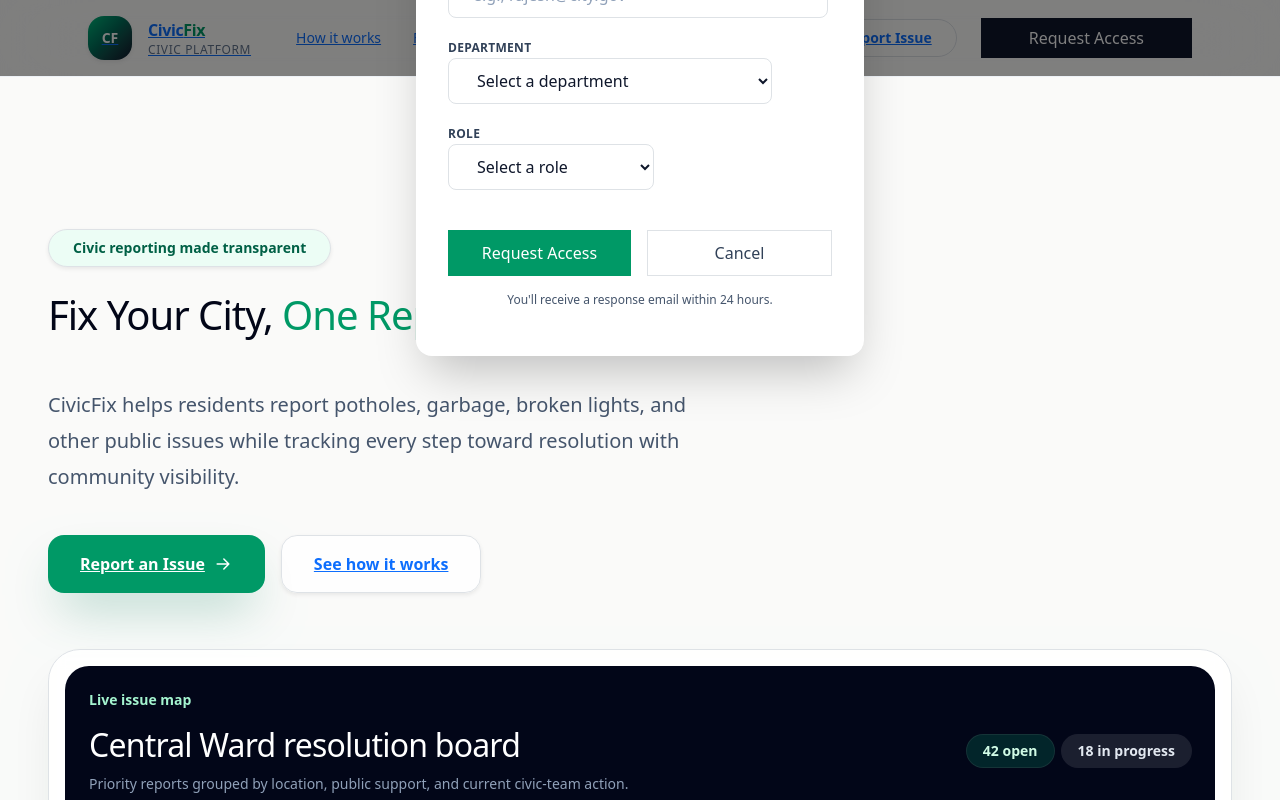
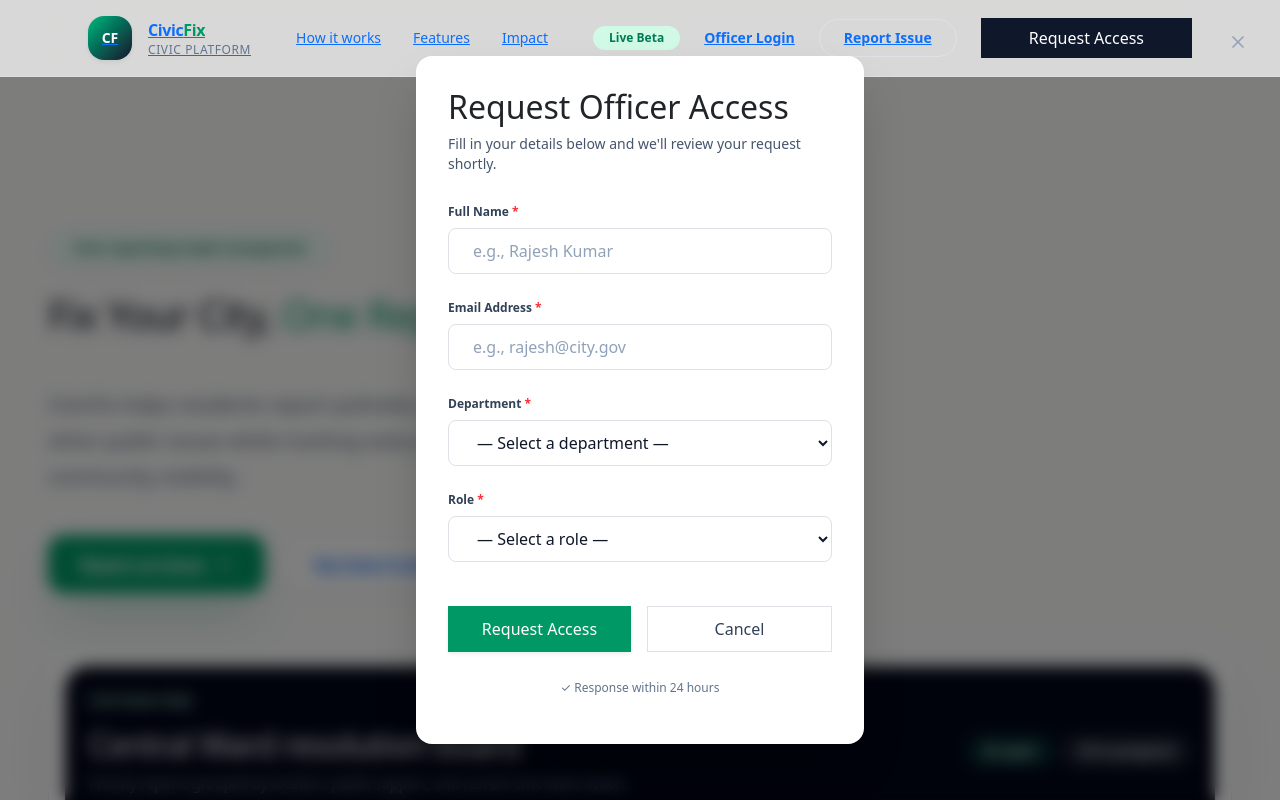
Before and after one commit to Civic-Fix/CivicFix, a React (Vite) app in the folder frontend/authority-jira/: page / in a window 1280 px wide. Both pictures are taken after a click on the button "Request Access". Shown: the top 800 px of the page. Built offline with nearby package versions, Linux system fonts and the light colour scheme; no server answers; a small style sheet from the web is missing.

Commit message:
updating the Request Access Modal

```diff
--- a/frontend/authority-jira/package.json
+++ b/frontend/authority-jira/package.json
@@ -18,7 +18,8 @@
     "react": "^19.2.4",
     "react-dom": "^19.2.4",
     "react-router-dom": "^7.6.2",
-    "tailwindcss": "^4.2.4"
+    "tailwindcss": "^4.2.4",
+    "tailwindcss-animate": "^1.0.7"
   },
   "devDependencies": {
     "@eslint/js": "^9.39.4",
--- a/frontend/authority-jira/src/components/RequestAccessModal.jsx
+++ b/frontend/authority-jira/src/components/RequestAccessModal.jsx
@@ -1,5 +1,6 @@
-import React, { useState } from 'react'
-import { X } from 'lucide-react'
+import React, { useEffect, useState } from 'react'
+import { createPortal } from 'react-dom'
+import { X, CheckCircle } from 'lucide-react'
 
 function RequestAccessModal({ isOpen, onClose }) {
   const [formData, setFormData] = useState({
@@ -12,179 +13,295 @@ function RequestAccessModal({ isOpen, onClose }) {
   const [loading, setLoading] = useState(false)
   const [error, setError] = useState('')
 
-  const handleChange = (e) => {
-    const { name, value } = e.target
-    setFormData((prev) => ({ ...prev, [name]: value }))
+  // Lock background scroll when modal is open
+  useEffect(() => {
+    if (!isOpen) return
+
+    const scrollbarWidth = window.innerWidth - document.documentElement.clientWidth
+    document.body.style.overflow = 'hidden'
+    document.body.style.paddingRight = `${scrollbarWidth}px`
+
+    return () => {
+      document.body.style.overflow = ''
+      document.body.style.paddingRight = ''
+    }
+  }, [isOpen])
+
+  // Handle ESC key to close modal
+  useEffect(() => {
+    if (!isOpen) return
+
+    const handleEsc = (event) => {
+      if (event.key === 'Escape') {
+        onClose()
+      }
     }
 
-  const handleSubmit = async (e) => {
-    e.preventDefault()
+    window.addEventListener('keydown', handleEsc)
+    return () => {
+      window.removeEventListener('keydown', handleEsc)
+    }
+  }, [isOpen, onClose])
+
+  // Handle form field changes
+  const handleChange = (event) => {
+    const { name, value } = event.target
+    setFormData((prevData) => ({
+      ...prevData,
+      [name]: value,
+    }))
+    if (error) {
+      setError('')
+    }
+  }
+
+  // Handle form submission
+  const handleSubmit = async (event) => {
+    event.preventDefault()
     setError('')
     setLoading(true)
 
-    // Validate form
-    if (!formData.fullName || !formData.email || !formData.department || !formData.role) {
+    // Validation: Check all fields are filled
+    if (
+      !formData.fullName.trim() ||
+      !formData.email.trim() ||
+      !formData.department ||
+      !formData.role
+    ) {
       setError('Please fill in all fields')
       setLoading(false)
       return
     }
 
+    // Validation: Check email format
+    const emailRegex = /^[^\s@]+@[^\s@]+\.[^\s@]+$/
+    if (!emailRegex.test(formData.email)) {
+      setError('Please enter a valid email address')
+      setLoading(false)
+      return
+    }
+
     try {
-      // TODO: Replace with actual API call to backend
-      // await api.post('/access-requests', formData)
+      // Simulate API call (replace with actual API call)
+      await new Promise((resolve) => {
+        setTimeout(resolve, 1000)
+      })
+
       console.log('Request submitted:', formData)
+      setSubmitted(true)
+      setLoading(false)
 
-      setSubmitted(true)
+      // Auto close modal after success
       setTimeout(() => {
         setSubmitted(false)
         setFormData({ fullName: '', email: '', department: '', role: '' })
         onClose()
-      }, 2000)
+      }, 2500)
     } catch (err) {
-      setError(err?.message || 'Failed to submit request')
-    } finally {
+      const errorMessage = err instanceof Error ? err.message : 'Failed to submit request. Please try again.'
+      setError(errorMessage)
       setLoading(false)
     }
   }
 
-  if (!isOpen) return null
+  // Don't render until modal is open
+  if (!isOpen) {
+    return null
+  }
 
-  return (
-    <div className="fixed inset-0 z-50 flex items-center justify-center bg-black/50 p-4">
-      <div className="relative w-full max-w-md rounded-2xl bg-white shadow-2xl">
+  const modalContent = (
+    <>
+      {/* Backdrop - semi-transparent overlay */}
+      <div
+        className="fixed inset-0 z-40 bg-black/50 backdrop-blur-sm"
+        onClick={onClose}
+        aria-hidden="true"
+        role="presentation"
+      />
+
+      {/* Modal Container - scrollable if content too tall */}
+      <div className="fixed inset-0 z-50 overflow-y-auto p-4 sm:p-6">
+        <div className="flex min-h-full items-center justify-center">
+          {/* Modal Box */}
+          <div
+            className="w-full max-w-md rounded-2xl bg-white shadow-2xl"
+            onClick={(event) => {
+              event.stopPropagation()
+            }}
+            role="dialog"
+            aria-modal="true"
+            aria-labelledby="modal-title"
+          >
             {/* Close Button */}
             <button
               onClick={onClose}
-          className="absolute right-4 top-4 rounded-lg p-1 hover:bg-slate-100"
+              className="absolute right-4 top-4 sm:right-6 sm:top-6 z-10 rounded-lg p-2 text-slate-400 hover:bg-slate-100 hover:text-slate-600 transition-colors"
+              aria-label="Close modal"
+              type="button"
             >
-          <X className="h-5 w-5 text-slate-600" />
+              <X className="h-5 w-5" />
             </button>
 
             {/* Modal Content */}
             <div className="p-6 sm:p-8">
               {submitted ? (
                 // Success State
-            <div className="text-center">
-              <div className="mx-auto mb-4 flex h-16 w-16 items-center justify-center rounded-full bg-emerald-100">
-                <span className="text-3xl">✓</span>
+                <div className="text-center space-y-4">
+                  <div className="mx-auto flex h-16 w-16 items-center justify-center rounded-full bg-emerald-100">
+                    <CheckCircle className="h-8 w-8 text-emerald-600" />
                   </div>
-              <h2 className="text-2xl font-black text-slate-950">Request Received!</h2>
-              <p className="mt-2 text-sm font-semibold text-slate-700">
-                Check your email for updates. Our team will review your request within 24 hours.
+                  <div>
+                    <h2 id="modal-title" className="text-2xl font-bold text-slate-900">
+                      Request Received!
+                    </h2>
+                    <p className="mt-2 text-sm text-slate-600">
+                      Thank you! We&apos;ll review your request and get back to you within 24 hours.
                     </p>
+                  </div>
                 </div>
               ) : (
                 // Form State
                 <>
                   <div className="mb-6">
-                <h2 className="text-2xl font-black text-slate-950">Request Officer Access</h2>
-                <p className="mt-2 text-sm font-semibold text-slate-600">
-                  Fill out the form below and our admin team will review your request.
+                    <h2 id="modal-title" className="text-2xl font-bold text-slate-900">
+                      Request Officer Access
+                    </h2>
+                    <p className="mt-2 text-sm text-slate-600">
+                      Fill in your details below and we&apos;ll review your request shortly.
                     </p>
                   </div>
 
-              <form onSubmit={handleSubmit} className="space-y-4">
-                {/* Full Name */}
-                <label className="block space-y-2">
-                  <span className="text-xs font-bold uppercase tracking-wide text-slate-700">
-                    Full Name
-                  </span>
+                  <form onSubmit={handleSubmit} className="space-y-5" noValidate>
+                    {/* Full Name Field */}
+                    <div>
+                      <label
+                        htmlFor="fullName"
+                        className="block text-xs font-semibold text-slate-700 mb-2"
+                      >
+                        Full Name <span className="text-red-500">*</span>
+                      </label>
                       <input
+                        id="fullName"
                         type="text"
                         name="fullName"
                         value={formData.fullName}
                         onChange={handleChange}
                         placeholder="e.g., Rajesh Kumar"
-                    className="w-full rounded-lg border border-slate-200 bg-white px-4 py-2.5 text-sm font-semibold text-slate-900 outline-none transition placeholder:text-slate-400 focus:border-emerald-300 focus:ring-2 focus:ring-emerald-500/25"
+                        disabled={loading}
+                        className="w-full rounded-lg border border-slate-200 px-4 py-2.5 text-sm text-slate-900 placeholder:text-slate-400 focus:outline-none focus:ring-2 focus:ring-emerald-500/50 focus:border-transparent disabled:bg-slate-50 disabled:cursor-not-allowed transition-all"
+                        required
                       />
+                    </div>
+
+                    {/* Email Field */}
+                    <div>
+                      <label
+                        htmlFor="email"
+                        className="block text-xs font-semibold text-slate-700 mb-2"
+                      >
+                        Email Address <span className="text-red-500">*</span>
                       </label>
-
-                {/* Email */}
-                <label className="block space-y-2">
-                  <span className="text-xs font-bold uppercase tracking-wide text-slate-700">
-                    Email Address
-                  </span>
                       <input
+                        id="email"
                         type="email"
                         name="email"
                         value={formData.email}
                         onChange={handleChange}
                         placeholder="e.g., rajesh@city.gov"
-                    className="w-full rounded-lg border border-slate-200 bg-white px-4 py-2.5 text-sm font-semibold text-slate-900 outline-none transition placeholder:text-slate-400 focus:border-emerald-300 focus:ring-2 focus:ring-emerald-500/25"
+                        disabled={loading}
+                        className="w-full rounded-lg border border-slate-200 px-4 py-2.5 text-sm text-slate-900 placeholder:text-slate-400 focus:outline-none focus:ring-2 focus:ring-emerald-500/50 focus:border-transparent disabled:bg-slate-50 disabled:cursor-not-allowed transition-all"
+                        required
                       />
+                    </div>
+
+                    {/* Department Field */}
+                    <div>
+                      <label
+                        htmlFor="department"
+                        className="block text-xs font-semibold text-slate-700 mb-2"
+                      >
+                        Department <span className="text-red-500">*</span>
                       </label>
-
-                {/* Department */}
-                <label className="block space-y-2">
-                  <span className="text-xs font-bold uppercase tracking-wide text-slate-700">
-                    Department
-                  </span>
                       <select
+                        id="department"
                         name="department"
                         value={formData.department}
                         onChange={handleChange}
-                    className="w-full rounded-lg border border-slate-200 bg-white px-4 py-2.5 text-sm font-semibold text-slate-900 outline-none transition focus:border-emerald-300 focus:ring-2 focus:ring-emerald-500/25"
+                        disabled={loading}
+                        className="w-full rounded-lg border border-slate-200 px-4 py-2.5 text-sm text-slate-900 focus:outline-none focus:ring-2 focus:ring-emerald-500/50 focus:border-transparent disabled:bg-slate-50 disabled:cursor-not-allowed transition-all"
+                        required
                       >
-                    <option value="">Select a department</option>
-                    <option value="Roads & Infrastructure">Roads & Infrastructure</option>
-                    <option value="Sanitation">Sanitation</option>
-                    <option value="Public Works">Public Works</option>
-                    <option value="Community Relations">Community Relations</option>
-                    <option value="Water Supply">Water Supply</option>
-                    <option value="Electricity">Electricity</option>
-                    <option value="Parks & Gardens">Parks & Gardens</option>
-                    <option value="Other">Other</option>
+                        <option value="">— Select a department —</option>
+                        <option value="roads">Roads &amp; Infrastructure</option>
+                        <option value="sanitation">Sanitation</option>
+                        <option value="public-works">Public Works</option>
+                        <option value="water">Water Supply</option>
+                        <option value="electricity">Electricity</option>
                       </select>
+                    </div>
+
+                    {/* Role Field */}
+                    <div>
+                      <label
+                        htmlFor="role"
+                        className="block text-xs font-semibold text-slate-700 mb-2"
+                      >
+                        Role <span className="text-red-500">*</span>
                       </label>
-
-                {/* Role */}
-                <label className="block space-y-2">
-                  <span className="text-xs font-bold uppercase tracking-wide text-slate-700">
-                    Role
-                  </span>
                       <select
+                        id="role"
                         name="role"
                         value={formData.role}
                         onChange={handleChange}
-                    className="w-full rounded-lg border border-slate-200 bg-white px-4 py-2.5 text-sm font-semibold text-slate-900 outline-none transition focus:border-emerald-300 focus:ring-2 focus:ring-emerald-500/25"
+                        disabled={loading}
+                        className="w-full rounded-lg border border-slate-200 px-4 py-2.5 text-sm text-slate-900 focus:outline-none focus:ring-2 focus:ring-emerald-500/50 focus:border-transparent disabled:bg-slate-50 disabled:cursor-not-allowed transition-all"
+                        required
                       >
-                    <option value="">Select a role</option>
-                    <option value="Team Lead">Team Lead</option>
-                    <option value="Field Officer">Field Officer</option>
-                    <option value="Inspector">Inspector</option>
-                    <option value="Coordinator">Coordinator</option>
-                    <option value="Administrator">Administrator</option>
+                        <option value="">— Select a role —</option>
+                        <option value="field-officer">Field Officer</option>
+                        <option value="inspector">Inspector</option>
+                        <option value="coordinator">Coordinator</option>
+                        <option value="admin">Administrator</option>
                       </select>
-                </label>
+                    </div>
 
-                {/* Error Message */}
+                    {/* Error Message Display */}
                     {error && (
-                  <div className="rounded-lg border border-rose-200 bg-rose-50 px-4 py-3 text-sm font-bold text-rose-800">
+                      <div className="rounded-lg bg-red-50 p-3 text-sm text-red-700 border border-red-200">
                         {error}
                       </div>
                     )}
 
-                {/* Buttons */}
+                    {/* Form Buttons */}
                     <div className="flex gap-3 pt-4">
                       <button
                         type="submit"
                         disabled={loading}
-                    className="flex-1 rounded-lg bg-emerald-600 px-4 py-2.5 text-sm font-bold text-white transition hover:bg-emerald-700 disabled:opacity-50"
+                        className="flex-1 rounded-lg bg-emerald-600 px-4 py-2.5 text-sm font-semibold text-white hover:bg-emerald-700 disabled:bg-slate-300 disabled:cursor-not-allowed transition-all duration-200 shadow-sm hover:shadow-md"
                       >
-                    {loading ? 'Submitting...' : 'Request Access'}
+                        {loading ? (
+                          <span className="flex items-center justify-center gap-2">
+                            <span className="h-4 w-4 border-2 border-white/30 border-t-white rounded-full animate-spin" />
+                            Submitting...
+                          </span>
+                        ) : (
+                          'Request Access'
+                        )}
                       </button>
+
                       <button
                         type="button"
                         onClick={onClose}
-                    className="flex-1 rounded-lg border border-slate-300 bg-white px-4 py-2.5 text-sm font-bold text-slate-700 transition hover:bg-slate-50"
+                        disabled={loading}
+                        className="flex-1 rounded-lg border border-slate-300 px-4 py-2.5 text-sm font-semibold text-slate-700 hover:bg-slate-50 disabled:opacity-50 disabled:cursor-not-allowed transition-all"
                       >
                         Cancel
                       </button>
                     </div>
 
-                {/* Footer Note */}
-                <p className="text-center text-xs font-medium text-slate-600">
-                  You'll receive a response email within 24 hours.
+                    {/* Footer Text */}
+                    <p className="text-center text-xs text-slate-500 pt-2">
+                      ✓ Response within 24 hours
                     </p>
                   </form>
                 </>
@@ -192,7 +309,12 @@ function RequestAccessModal({ isOpen, onClose }) {
             </div>
           </div>
         </div>
+      </div>
+    </>
   )
+
+  // Render via portal to document.body to ensure modal is above all other elements
+  return createPortal(modalContent, document.body)
 }
 
 export default RequestAccessModal
--- a/frontend/authority-jira/vite.config.js
+++ b/frontend/authority-jira/vite.config.js
@@ -3,7 +3,7 @@ import react from '@vitejs/plugin-react'
 import tailwindcss from '@tailwindcss/vite'
 
 export default defineConfig(({ mode }) => {
-  const env = loadEnv(mode, process.cwd(), '')
+  const env = loadEnv(mode, '.' , '')
 
   return {
     plugins: [react(), tailwindcss()],
```
Also changed, not shown: 1 other file (tests, documents, lock files or other folders). Lines whose indentation alone changed are shown as unchanged.
